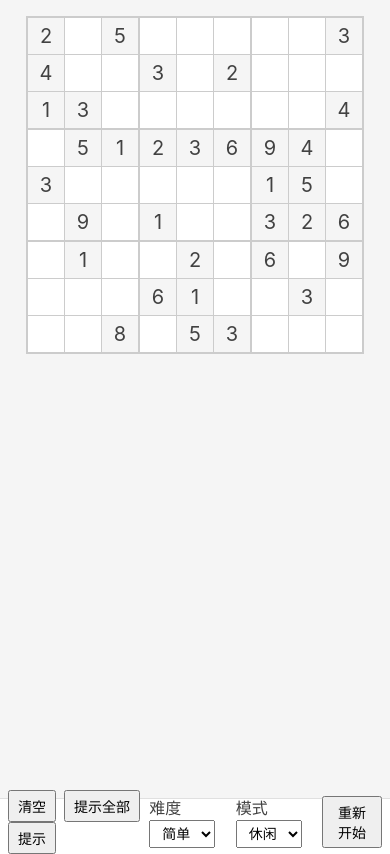
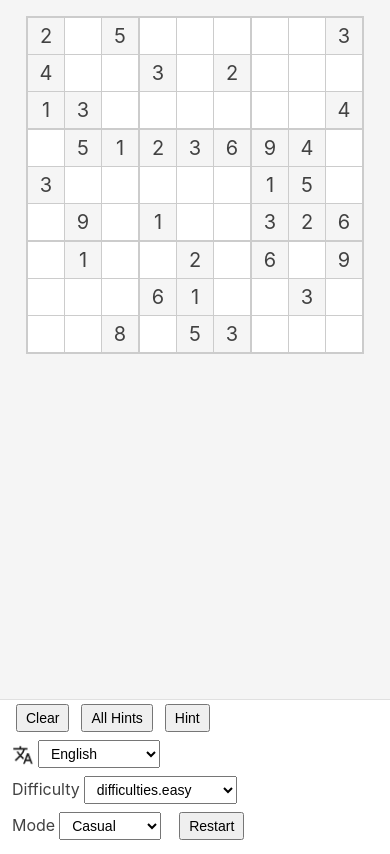
Before and after one commit to huangbuyi/sudoku, a Vue app: page / in a window 390 px wide. Built offline with nearby package versions, Linux system fonts and the light colour scheme.

Commit message:
i18n + responsive footer ui

```diff
--- a/package.json
+++ b/package.json
@@ -12,7 +12,8 @@
     "preview": "vite preview"
   },
   "dependencies": {
-    "vue": "^3.5.12"
+    "vue": "^3.5.12",
+    "vue-i18n": "10"
   },
   "devDependencies": {
     "@vitejs/plugin-vue": "^5.1.4",
--- a/src/App.vue
+++ b/src/App.vue
@@ -6,6 +6,9 @@ import { genPuzzle, resolveCsp } from './csp/csp';
 import { consistent } from './csp/sudoku';
 import { GameDifficulty, GameMode, GameState, getClueNumRange } from './game/game';
 import MsTimer from './timer/MsTimer.vue';
+import { useI18n } from 'vue-i18n';
+
+const { t } = useI18n();
 
 const gameboard = ref<typeof GameBaord>();
 const timer = ref<typeof MsTimer>();
@@ -17,20 +20,20 @@ const score = ref<number>(0);
 const difficulty = ref<GameDifficulty>(GameDifficulty.Easy);
 const mode = ref<GameMode>(GameMode.Casual);
 const difficultyOptions = [
-  [ '简单', GameDifficulty.Easy ],
-  [ '普通', GameDifficulty.Medium ],
-  [ '困难', GameDifficulty.Hard ],
-  [ '专家', GameDifficulty.Expert ]
+  [ t('difficulties.easy'), GameDifficulty.Easy ],
+  [ t('difficulties.medium'), GameDifficulty.Medium ],
+  [ t('difficulties.hard'), GameDifficulty.Hard ],
+  [ t('difficulties.expert'), GameDifficulty.Expert ]
 ];
 const modeOptions = [
-  [ '休闲', GameMode.Casual ],
-  [ '挑战', GameMode.Challenge ]
+  [ t('modes.casual'), GameMode.Casual ],
+  [ t('modes.challenge'), GameMode.Challenge ]
 ];
 
 startGame();
 
 function clearBoard() {
-  if (window.confirm('确认清空全部已填入的数值吗？')) {
+  if (window.confirm(t('messages.clear'))) {
     gameboard.value?.clear();
   }
 }
@@ -51,7 +54,7 @@ function showTip() {
     }
 
   } else {
-    alert('无解，试着调整已填入的数值，或清空后再查看提示');
+    alert(t('messages.onSolution'));
   }
 
   usedTip.value = true;
@@ -63,7 +66,7 @@ function showSolution() {
     return;
   }
 
-  if (!window.confirm('确认要查看全部答案吗？')) {
+  if (!window.confirm(t('messages.showSolution'))) {
     return;
   }
 
@@ -77,7 +80,7 @@ function showSolution() {
       }
     }
   } else {
-    alert('无解，试着调整已填入的数值，或清空后再查看提示');
+    alert(t('messages.onSolution'));
   }
 
   usedTip.value = true;
@@ -86,7 +89,7 @@ function showSolution() {
 
 function startGame() {
   if (gameState.value === GameState.Playing) {
-    if (!window.confirm('确认要重新开始吗？')) {
+    if (!window.confirm(t('messages.restart'))) {
       return;
     }
   }
@@ -157,7 +160,7 @@ function playable() {
 window.addEventListener('beforeunload', (e: Event) => {
   if (gameState.value === GameState.Playing) {
     e.preventDefault();
-    return '游戏已经开始，确定要离开此页面吗？';
+    return t('messages.unload');
   }
 });
 
@@ -179,19 +182,25 @@ window.addEventListener('beforeunload', (e: Event) => {
     </main>
     <footer>
       <div class="tip-buttons">
-        <button @click="clearBoard" :disabled="!playable()">清空</button>
-        <button v-if="mode === GameMode.Casual" @click="showSolution" :disabled="!playable()">提示全部</button>
-        <button v-if="mode === GameMode.Casual" @click="showTip" :disabled="!playable()">提示</button>
+        <button @click="clearBoard" :disabled="!playable()">{{ t('buttons.clear') }}</button>
+        <button v-if="mode === GameMode.Casual" @click="showSolution" :disabled="!playable()">{{ t('buttons.showSolution') }}</button>
+        <button v-if="mode === GameMode.Casual" @click="showTip" :disabled="!playable()">{{ t('buttons.showTip') }}</button>
       </div>
       <div class="game-setting">
         <div class="setting-item">
-          <label>难度</label>
+          <label><img class="i18n-icon" src="/images/i18n.png" /></label>
+          <select v-model="$i18n.locale">
+            <option v-for="locale in $i18n.availableLocales" :key="`locale-${locale}`" :value="locale">{{ locale }}</option>
+          </select>
+        </div>
+        <div class="setting-item">
+          <label>{{ t('labels.difficulty') }}</label>
           <select v-model="difficulty">
             <option v-for="[label, value] in difficultyOptions" :value="value">{{ label }}</option>
           </select>
         </div>
         <div class="setting-item">
-          <label>模式</label>
+          <label>{{ t('labels.mode') }}</label>
           <select v-model="mode">
             <option v-for="[label, value] in modeOptions" :value="value">{{ label }}</option>
           </select>
@@ -199,7 +208,7 @@ window.addEventListener('beforeunload', (e: Event) => {
         <div v-show="mode === GameMode.Challenge" class="timer">
           <MsTimer ref="timer" />
         </div>
-        <button @click="startGame">重新开始</button>
+        <button @click="startGame">{{ t('buttons.restart') }}</button>
       </div>
     </footer>
   </div>
@@ -247,16 +256,19 @@ main {
 
 footer {
   flex: none;
-  height: 45px;
   border-top: 1px solid #e0e0e0;
   display: flex;
   align-items: center;
   background-color: #ffffff;
+  flex-wrap: wrap;
+  padding: 0 8px;
 }
 
 footer button {
   font-size: 14px;
   padding: 4px 8px;
+  flex: none;
+  margin: 4px;
 }
 
 .tip-buttons button {
@@ -267,10 +279,13 @@ footer button {
   display: flex;
   align-items: center;
   margin-left: auto;
+  flex-wrap: wrap;
 }
 
 .setting-item {
+  margin: 4px;
   margin-right: 14px;
+  flex: none;
 }
 
 .setting-item label {
@@ -289,4 +304,9 @@ footer button {
 .timer {
   margin-right: 8px;
 }
+
+.i18n-icon {
+  width: 22px;
+  vertical-align: middle;
+}
 </style>
--- a/src/csp/csp.ts
+++ b/src/csp/csp.ts
@@ -44,6 +44,11 @@ function genCsp() {
 
   const randomCoords = chooseCoords(PUZZLE_LEN, PUZZLE_LEN, 9);
 
+  /**
+   * 随机选择九个各自，赋值1~9。
+   * 该步骤能有效减少搜索空间，加快生成速度。
+   * https://www.sudokuwiki.org/Sudoku_Creation_and_Grading.pdf
+   */
   for (let i = 0; i < 9; i++) {
     const [r, c] = randomCoords[i];
     puzzle[r][c].value = i + 1;
--- /dev/null
+++ b/src/locales/en.json
@@ -0,0 +1,29 @@
+{
+  "buttons": {
+    "clear": "Clear",
+    "showSolution": "All Hints",
+    "showTip": "Hint",
+    "restart": "Restart"
+  },
+  "labels": {
+    "difficulty": "Difficulty",
+    "mode": "Mode"
+  },
+  "difficulty": {
+    "easy": "Easy",
+    "medium": "Medium",
+    "hard": "Hard",
+    "expert": "Expert"
+  },
+  "modes": {
+    "casual": "Casual",
+    "challenge": "Challenge"
+  },
+  "messages": {
+    "clear": "Are you sure you want to clear all entered values?",
+    "onSolution": "No solution found. Try adjusting the entered values or clear them and check the tips again",
+    "showSolution": "Are you sure you want to view all hints?",
+    "restart": "Are you sure you want to start over?",
+    "unload": "The game has already started. Are you sure you want to leave this page?"
+  }
+}
--- /dev/null
+++ b/src/locales/zh-CN.json
@@ -0,0 +1,29 @@
+{
+  "buttons": {
+    "clear": "清空",
+    "showSolution": "提示全部",
+    "showTip": "提示",
+    "restart": "重新开始"
+  },
+  "labels": {
+    "difficulty": "难度",
+    "mode": "模式"
+  },
+  "difficulties": {
+    "easy": "简单",
+    "medium": "中等",
+    "hard": "困难",
+    "expert": "专家"
+  },
+  "modes": {
+    "casual": "休闲",
+    "challenge": "挑战"
+  },
+  "messages": {
+    "clear": "确认清空全部已填入的数值吗？",
+    "onSolution": "无解，试着调整已填入的数值，或清空后再查看提示。",
+    "showSolution": "确认要查看全部答案吗？",
+    "restart": "确认要重新开始吗？",
+    "unload": "游戏已经开始，确定要离开此页面吗？"
+  }
+}
--- a/src/main.js
+++ b/src/main.js
@@ -1,5 +1,24 @@
 import { createApp } from 'vue'
 import './style.css'
 import App from './App.vue'
+import { createI18n } from 'vue-i18n';
+import zhCN from './locales/zh-CN.json';
+import en from './locales/en.json';
 
-createApp(App).mount('#app')
+let locale = localStorage.getItem('locale');
+
+if (!locale) {
+  locale = navigator.language === 'zh-CN' ? '中文（简体）' : 'English';
+}
+
+console.log(locale);
+const i18n = createI18n({
+  locale,
+  fallbackLocale: 'English',
+  messages: {
+    '中文（简体）': zhCN,
+    'English': en
+  }
+});
+
+createApp(App).use(i18n).mount('#app');
```
Also changed, not shown: public/images/i18n.png (added), public/puzzles/1.txt (deleted), 1 other file (tests, documents, lock files or other folders).
